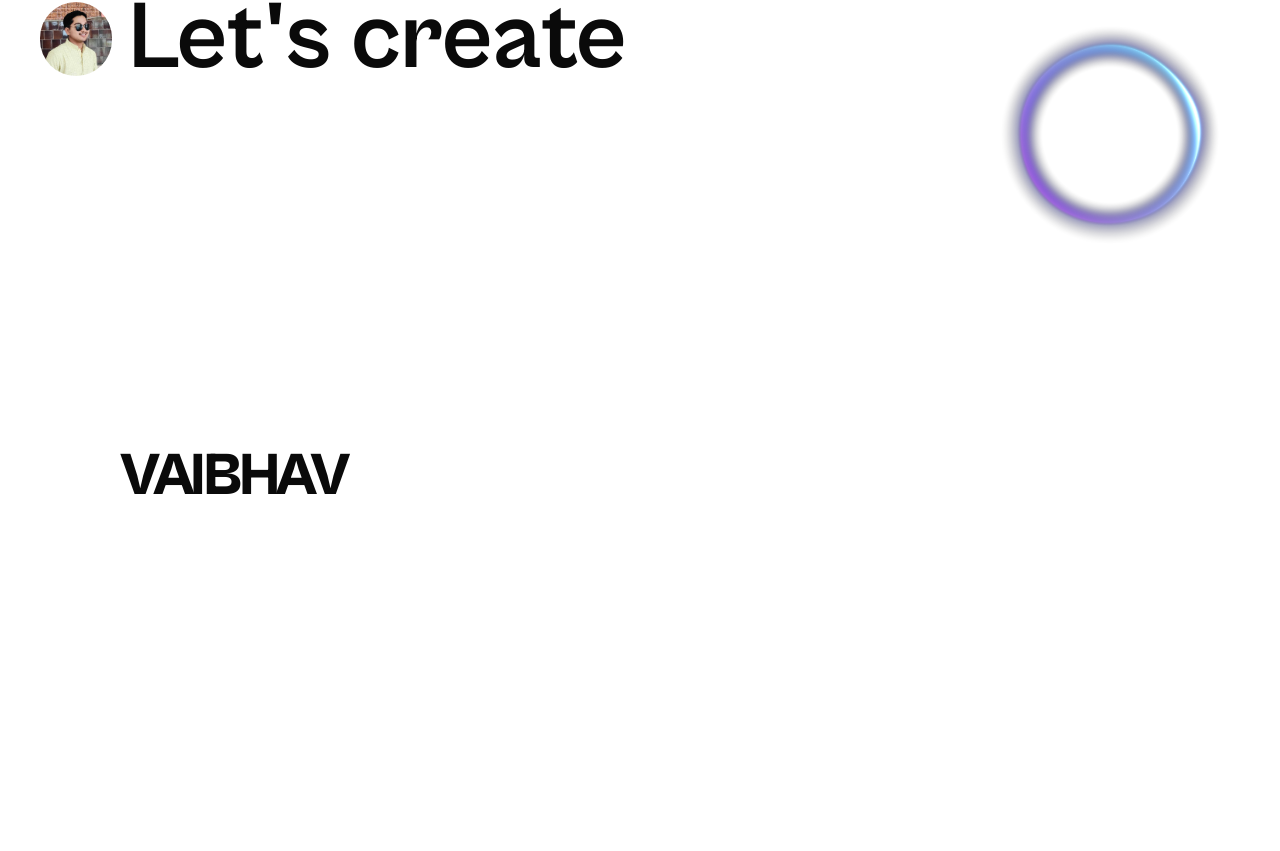
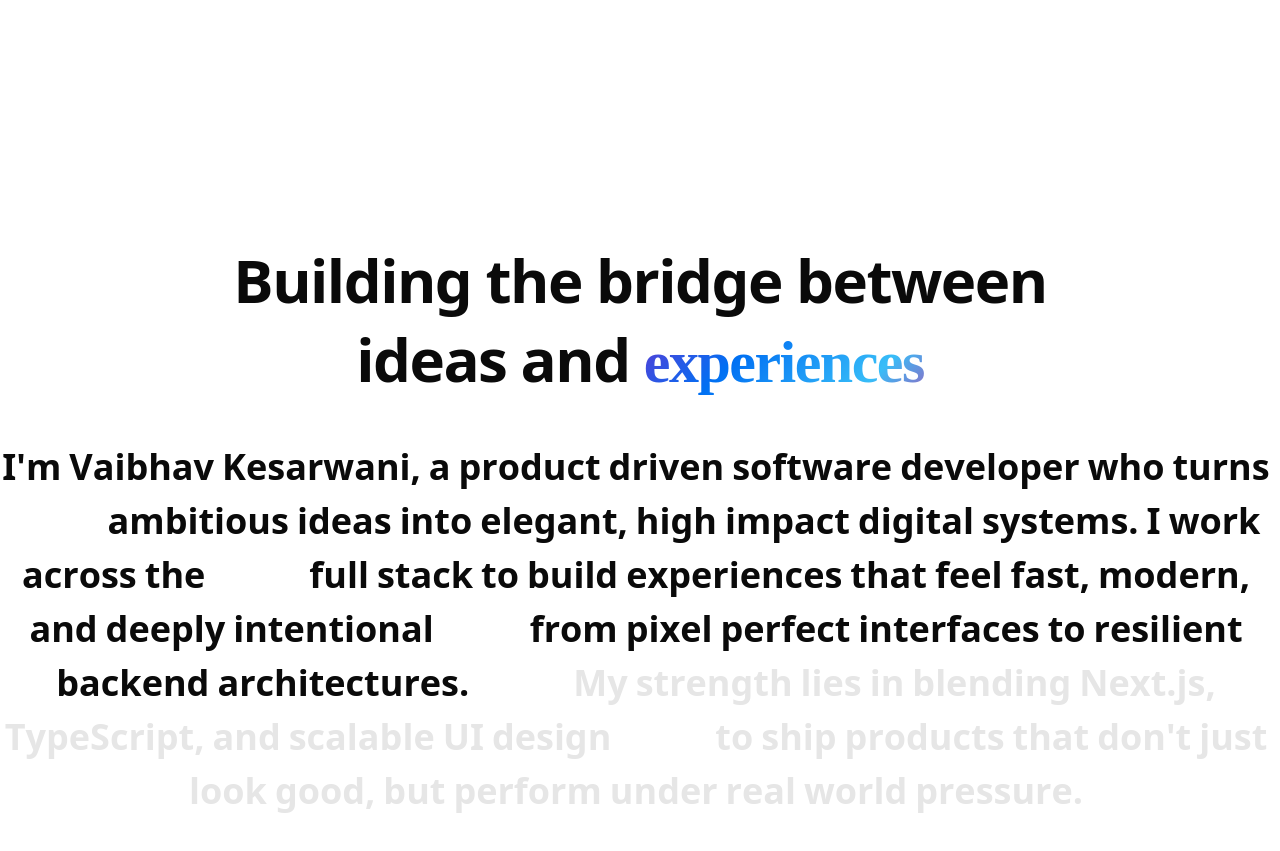
Before and after one commit to Vaibhav-kesarwani/portfolio2, a Next.js app: page / in a window 1280 px wide. Shown: the part 1757-2608 px from the top of the page. Built offline with nearby package versions, Linux system fonts and the light colour scheme.

Commit message:
chore: make the about section

```diff
--- a/app/page.tsx
+++ b/app/page.tsx
@@ -1,4 +1,5 @@
-import BentoFrame from "@/components/bento.tsx/bento-frame";
+import About from "@/components/about/about";
+import BentoFrame from "@/components/bento/bento-frame";
 import HeroText from "@/components/hero/hero-text";
 
 export default function Home() {
@@ -6,6 +7,7 @@ export default function Home() {
     <>
       <HeroText />
       <BentoFrame />
+      <About />
     </>
   );
 }
--- /dev/null
+++ b/components/about/about.tsx
@@ -0,0 +1,36 @@
+import { AuroraText } from "../vaibhav-ui/aurora-text";
+import ScrollRevealParagraph from "../vaibhav-ui/scroll-reveal-paragraph";
+
+export default function About() {
+  return (
+    <div className="mt-30 w-full flex flex-col items-center justify-center">
+      <div className="max-w-5xl w-full flex flex-col items-center text-center">
+        <span className="uppercase font-semibold text-base text-white/50 tracking-wider">
+          A QUICK GLANCE
+        </span>
+
+        <h2 className="mt-4 text-6xl font-bold tracking-tight leading-tight">
+          Building the bridge between <br />
+          ideas and{" "}
+          <AuroraText className="inline-block mt-1 font-extrabold">
+            experiences
+          </AuroraText>
+        </h2>
+      </div>
+
+      <div className="w-full mt-10 flex justify-center">
+        <div className="max-w-7xl w-full text-center">
+          <ScrollRevealParagraph
+            className="text-center text-4xl font-bold text-slate-800 dark:text-white align-middle"
+            paragraph="I'm Vaibhav Kesarwani, a product driven software developer who turns
+            ambitious ideas into elegant, high impact digital systems. I work across the
+            full stack to build experiences that feel fast, modern, and deeply intentional
+            from pixel perfect interfaces to resilient backend architectures.
+            My strength lies in blending Next.js, TypeScript, and scalable UI design
+            to ship products that don't just look good, but perform under real world pressure."
+          />
+        </div>
+      </div>
+    </div>
+  );
+}
--- /dev/null
+++ b/components/vaibhav-ui/scroll-reveal-paragraph.tsx
@@ -0,0 +1,91 @@
+/* eslint-disable react-hooks/rules-of-hooks */
+"use client";
+
+import {
+  type MotionValue,
+  motion,
+  useReducedMotion,
+  useScroll,
+  useTransform,
+} from "framer-motion";
+import { useRef } from "react";
+
+const KEY_PREFIX_LENGTH = 3;
+
+export type ScrollRevealParagraphProps = {
+  paragraph: string;
+  className?: string;
+};
+
+export default function ScrollRevealParagraph({
+  paragraph,
+  className = "",
+}: ScrollRevealParagraphProps) {
+  const container = useRef<HTMLParagraphElement>(null);
+  const { scrollYProgress } = useScroll({
+    target: container,
+    offset: ["start 0.9", "start 0.25"],
+  });
+
+  const words = paragraph.split(" ");
+
+  return (
+    <p className={`text-2xl leading-normal ${className}`} ref={container}>
+      {words.map((word, i) => {
+        const start = i / words.length;
+        const end = start + 1 / words.length;
+        return (
+          <Word
+            key={`word-${i}-${word.slice(0, KEY_PREFIX_LENGTH)}`}
+            progress={scrollYProgress}
+            range={[start, end]}
+          >
+            {word}
+          </Word>
+        );
+      })}
+    </p>
+  );
+}
+
+type WordProps = {
+  children: string;
+  progress: MotionValue<number>;
+  range: [number, number];
+};
+
+const Word = ({ children, progress, range }: WordProps) => {
+  const shouldReduceMotion = useReducedMotion();
+  const chars = children.split("");
+
+  const charStep =  (range[1] - range[0]) / chars.length;
+
+  return (
+    <span className="relative mr-2 inline-block whitespace-nowrap">
+      {chars.map((char, i) => {
+        const start = range[0] + i * charStep;
+        const end = start + charStep;
+
+        const opacity = useTransform(
+          progress,
+          [start, end],
+          shouldReduceMotion ? [1, 1] : [0, 1],
+        );
+
+        return (
+          <span key={`${char}-${i}`} className="relative inline-block">
+            {!shouldReduceMotion && (
+              <span className="text-foreground/10">{char}</span>
+            )}
+            <motion.span
+              className="absolute inset-0 text-foreground"
+              style={{ opacity }}
+            >
+              {char}
+            </motion.span>
+          </span>
+        );
+      })}
+    </span>
+  );
+};
--- a/package.json
+++ b/package.json
@@ -56,6 +56,7 @@
     "react-resizable-panels": "^4.4.1",
     "react-use-measure": "^2.1.7",
     "recharts": "^2.15.4",
+    "sass": "^1.97.3",
     "sonner": "^2.0.7",
     "tailwind-merge": "^3.4.0",
     "vaul": "^1.1.2",
```
Also changed, not shown: 1 other file (tests, documents, lock files or other folders).
